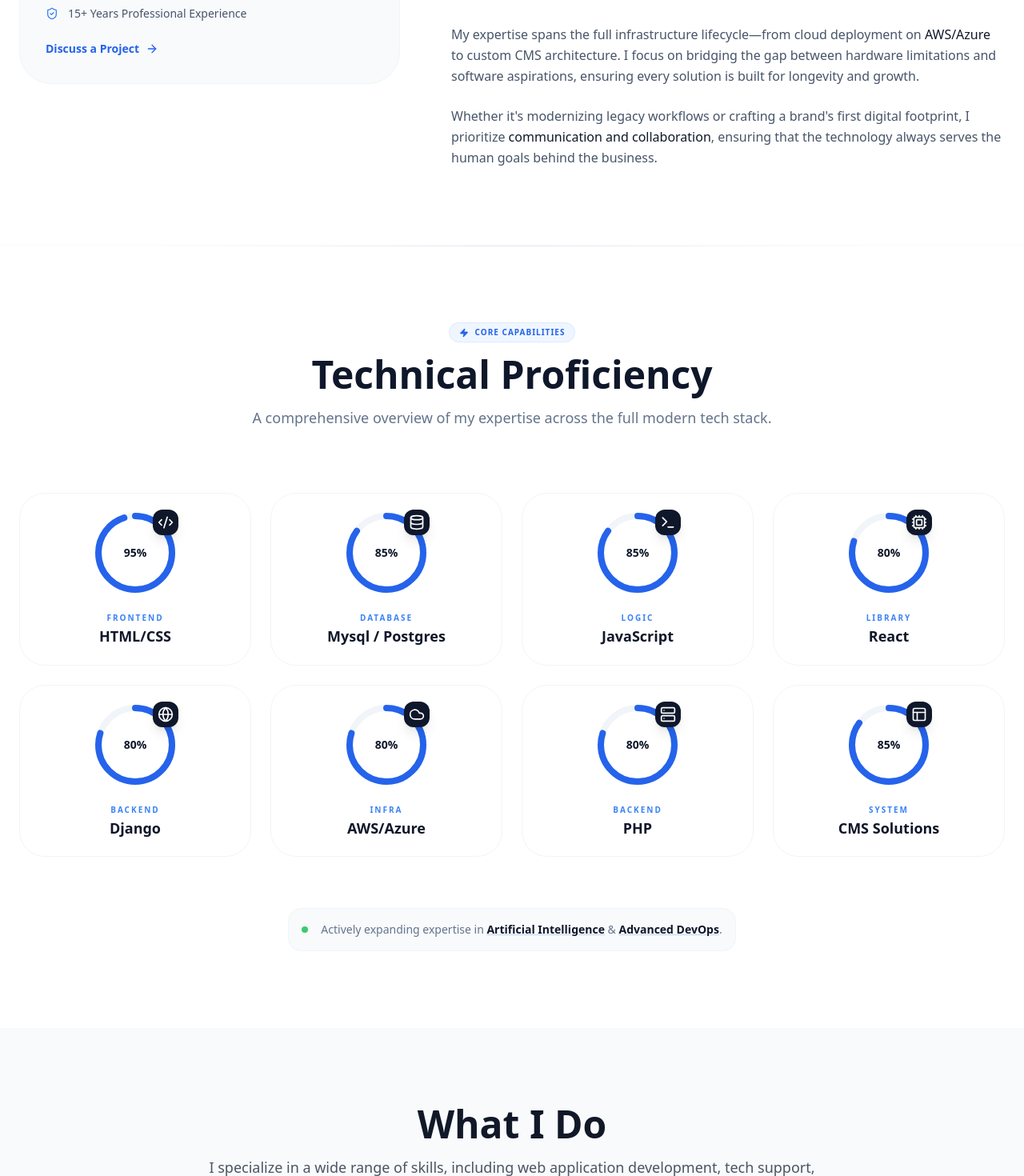
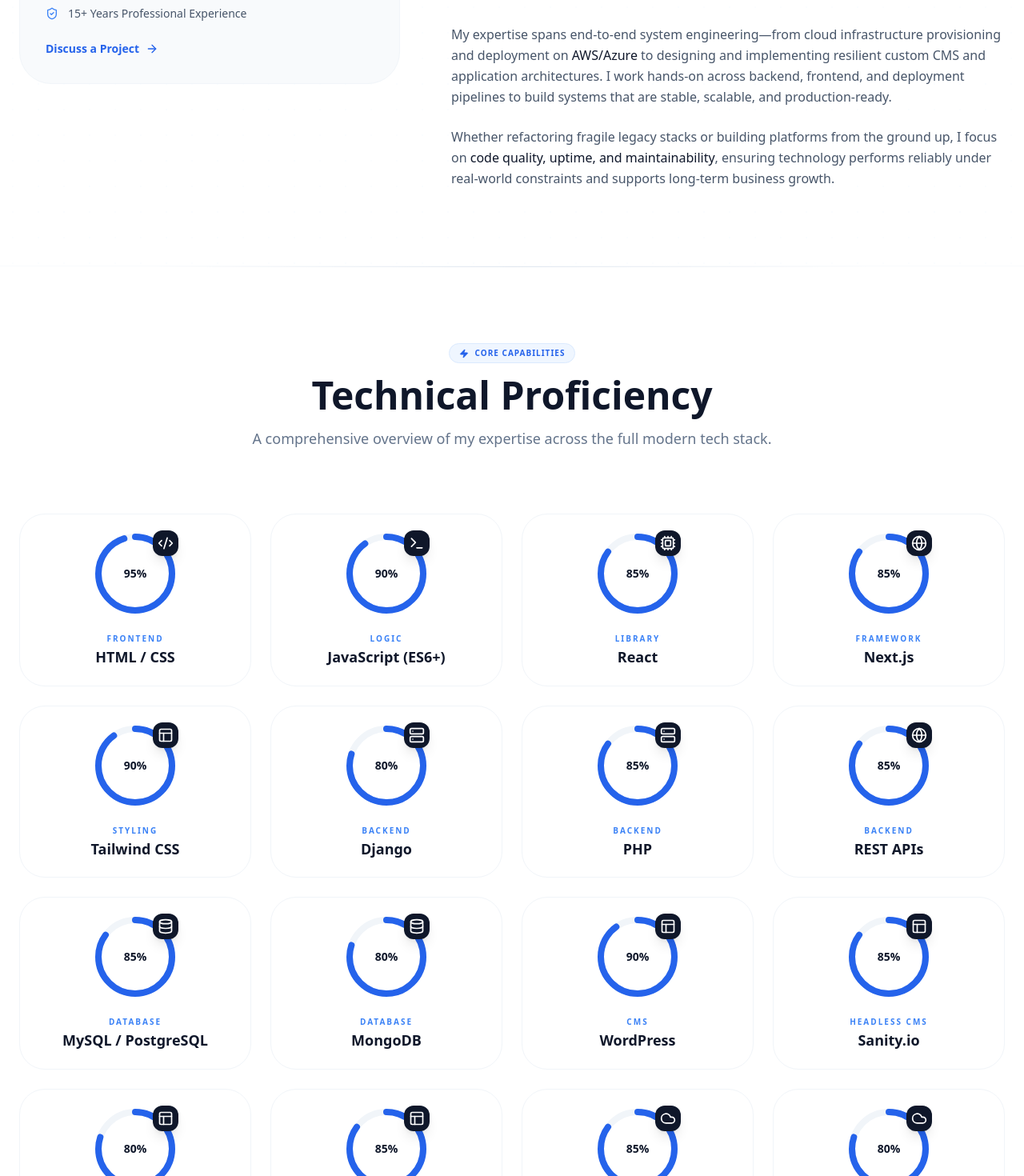
Before and after one commit to joseph-anselm/my-portfolio, a Next.js app: page /about in a window 1280 px wide. Shown: the part 920-2390 px from the top of the page at 80% size. Built offline with nearby package versions, Linux system fonts and the light colour scheme.

Commit message:
first commit

```diff
--- a/components/IntroSection.js
+++ b/components/IntroSection.js
@@ -109,12 +109,13 @@ export default function IntroSection() {
             </div>
 
             <div className="space-y-6 text-slate-600 font-light leading-relaxed">
-              <p>
-                My expertise spans the full infrastructure lifecycle—from cloud deployment on <span className="font-medium text-slate-900">AWS/Azure</span> to custom CMS architecture. I focus on bridging the gap between hardware limitations and software aspirations, ensuring every solution is built for longevity and growth.
-              </p>
-              <p>
-                Whether it&apos;s modernizing legacy workflows or crafting a brand&apos;s first digital footprint, I prioritize <span className="font-medium text-slate-900">communication and collaboration</span>, ensuring that the technology always serves the human goals behind the business.
-              </p>
+          <p>
+            My expertise spans end-to-end system engineering—from cloud infrastructure provisioning and deployment on <span className="font-medium text-slate-900">AWS/Azure</span> to designing and implementing resilient custom CMS and application architectures. I work hands-on across backend, frontend, and deployment pipelines to build systems that are stable, scalable, and production-ready.
+            </p>
+            <p>
+            Whether refactoring fragile legacy stacks or building platforms from the ground up, I focus on <span className="font-medium text-slate-900">code quality, uptime, and maintainability</span>, ensuring technology performs reliably under real-world constraints and supports long-term business growth.
+            </p>
+
             </div>
           </div>
 
--- /dev/null
+++ b/components/WhatsAppFlyer.js
@@ -0,0 +1,55 @@
+"use client";
+
+import { MessageCircle } from "lucide-react";
+
+const WhatsAppFlyer = () => {
+  const whatsappNumber = "2348032516519";
+  const message = encodeURIComponent(
+    "Hello Joseph, I visited your website and would like to discuss a project."
+  );
+
+  return (
+    <section className="relative overflow-hidden">
+      {/* Glow Background */}
+      <div className="absolute inset-0 bg-green-500/10 blur-3xl rounded-full -z-10"></div>
+
+      <div className="max-w-6xl mx-auto px-6 py-20">
+        <div className="relative bg-white rounded-[2.5rem] border border-slate-100 shadow-2xl shadow-green-500/10 p-10 md:p-14 flex flex-col md:flex-row items-center justify-between gap-10">
+
+          {/* Left Content */}
+          <div className="space-y-4 max-w-xl">
+            <span className="inline-flex items-center gap-2 px-4 py-1.5 rounded-full bg-green-50 text-green-600 text-sm font-semibold">
+              <MessageCircle size={14} />
+              WhatsApp Chat
+            </span>
+
+            <h2 className="text-3xl md:text-4xl font-extrabold text-slate-900">
+              Let’s talk about your project
+            </h2>
+
+            <p className="text-slate-500 leading-relaxed">
+              Have an idea, a product, or a business challenge?
+              Reach out directly on WhatsApp for fast responses and clear communication.
+            </p>
+          </div>
+
+          {/* CTA Button */}
+          <a
+            href={`https://wa.me/${whatsappNumber}?text=${message}`}
+            target="_blank"
+            rel="noopener noreferrer"
+            className="group inline-flex items-center gap-3 px-10 py-5 rounded-full bg-green-500 text-white font-semibold text-lg shadow-xl shadow-green-500/30 hover:bg-green-600 transition-all"
+          >
+            <MessageCircle
+              size={22}
+              className="group-hover:scale-110 transition-transform"
+            />
+            Chat on WhatsApp
+          </a>
+        </div>
+      </div>
+    </section>
+  );
+};
+
+export default WhatsAppFlyer;
--- a/components/techstacks.js
+++ b/components/techstacks.js
@@ -1,56 +1,3 @@
-// import React from "react";
-// import { CircularProgressbar, buildStyles } from "react-circular-progressbar";
-// import "react-circular-progressbar/dist/styles.css";
-// import { SiHtml5, SiMysql, SiJavascript, SiReact, SiDjango, SiAws, SiPhp, SiWordpress } from "react-icons/si";
-
-// export default function Techstacks() {
-//   const skillSet = [
-//     { name: "HTML/CSS", percentage: 95, icon: <SiHtml5 /> },
-//     { name: "Mysql / Postgres", percentage: 85, icon: <SiMysql /> },
-//     { name: "JavaScript", percentage: 85, icon: <SiJavascript /> },
-//     { name: "React", percentage: 80, icon: <SiReact /> },
-//     { name: "Django", percentage: 80, icon: <SiDjango /> },
-//     { name: "AWS/Azure", percentage: 80, icon: <SiAws /> },
-//     { name: "PHP", percentage: 80, icon: <SiPhp /> },
-//     { name: "CMS / Headless CMS", percentage: 85, icon: <SiWordpress /> },
-//   ];
-
-//   return (
-//     <div className="max-w-screen-lg mx-auto pb-10">
-//       <div className="text-center max-w-screen-md mx-auto">
-//         <h1 className="text-2xl font-bold my-5">Tech Stacks</h1>
-//       </div>
-//       <div className="grid grid-cols-2 sm:grid-cols-2 md:grid-cols-4 gap-8 px-4">
-//         {skillSet.map((skill) => (
-//           <div key={skill.name}>
-//             <CircularProgressbar
-//               value={skill.percentage}
-//               text={`${skill.percentage}%`}
-//               styles={buildStyles({
-//                 textSize: "14px",
-//                 pathColor: `#2E82FD`,
-//                 textColor: "#2E82FD",
-//                 trailColor: "#D1D5DB",
-//                 pathTransitionDuration: 0.3, // Control the transition duration on hover
-//                 trailColor: "#D1D5DB",
-//                 backgroundColor: "#0B5ED7", // Set the deeper blue color for hover
-//               })}
-//               strokeWidth={8}
-//               className="w-16"
-//             >
-//               <div className="flex justify-center">
-//                 {skill.icon}
-//               </div>
-//             </CircularProgressbar>
-//             <p className="mt-2 text-lg font-semibold text-center">
-//               {skill.name}
-//             </p>
-//           </div>
-//         ))}
-//       </div>
-//     </div>
-//   );
-// }
 
 
 
@@ -69,14 +16,39 @@ import {
 } from 'lucide-react';
 
 const skillSet = [
-  { name: "HTML/CSS", percentage: 95, icon: <Code2 size={20} />, category: "Frontend" },
-  { name: "Mysql / Postgres", percentage: 85, icon: <Database size={20} />, category: "Database" },
-  { name: "JavaScript", percentage: 85, icon: <Terminal size={20} />, category: "Logic" },
-  { name: "React", percentage: 80, icon: <Cpu size={20} />, category: "Library" },
-  { name: "Django", percentage: 80, icon: <Globe size={20} />, category: "Backend" },
-  { name: "AWS/Azure", percentage: 80, icon: <Cloud size={20} />, category: "Infra" },
-  { name: "PHP", percentage: 80, icon: <Server size={20} />, category: "Backend" },
-  { name: "CMS Solutions", percentage: 85, icon: <Layout size={20} />, category: "System" },
+  // Frontend
+  { name: "HTML / CSS", percentage: 95, icon: <Code2 size={20} />, category: "Frontend" },
+  { name: "JavaScript (ES6+)", percentage: 90, icon: <Terminal size={20} />, category: "Logic" },
+  { name: "React", percentage: 85, icon: <Cpu size={20} />, category: "Library" },
+  { name: "Next.js", percentage: 85, icon: <Globe size={20} />, category: "Framework" },
+  { name: "Tailwind CSS", percentage: 90, icon: <Layout size={20} />, category: "Styling" },
+
+  // Backend
+  { name: "Django", percentage: 80, icon: <Server size={20} />, category: "Backend" },
+  { name: "PHP", percentage: 85, icon: <Server size={20} />, category: "Backend" },
+  { name: "REST APIs", percentage: 85, icon: <Globe size={20} />, category: "Backend" },
+
+  // Databases
+  { name: "MySQL / PostgreSQL", percentage: 85, icon: <Database size={20} />, category: "Database" },
+  { name: "MongoDB", percentage: 80, icon: <Database size={20} />, category: "Database" },
+
+  // CMS & Platforms
+  { name: "WordPress", percentage: 90, icon: <Layout size={20} />, category: "CMS" },
+  { name: "Sanity.io", percentage: 85, icon: <Layout size={20} />, category: "Headless CMS" },
+  { name: "Strapi", percentage: 80, icon: <Layout size={20} />, category: "Headless CMS" },
+  { name: "Custom CMS Architecture", percentage: 85, icon: <Layout size={20} />, category: "System" },
+
+  // Cloud & Infrastructure
+  { name: "AWS", percentage: 85, icon: <Cloud size={20} />, category: "Cloud" },
+  { name: "Azure", percentage: 80, icon: <Cloud size={20} />, category: "Cloud" },
+  { name: "Linux Servers", percentage: 85, icon: <Server size={20} />, category: "Infrastructure" },
+
+  // DevOps
+  { name: "Docker", percentage: 75, icon: <Cpu size={20} />, category: "DevOps" },
+  { name: "CI/CD Pipelines", percentage: 75, icon: <Zap size={20} />, category: "DevOps" },
+
+  // Payments & Integrations
+  { name: "Stripe Integration", percentage: 80, icon: <Zap size={20} />, category: "Payments" },
 ];
 
 /**
```
